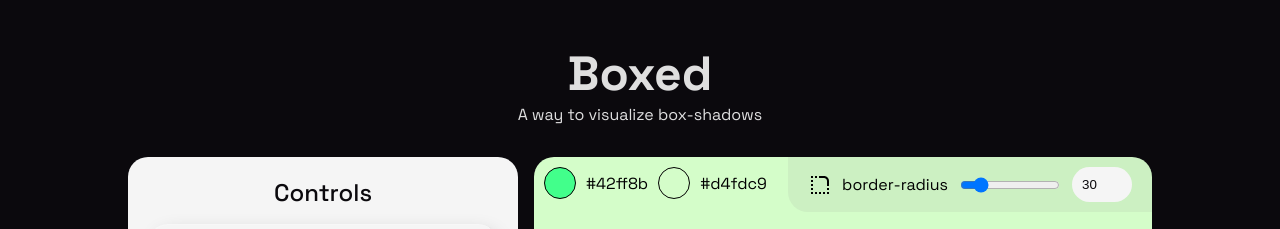
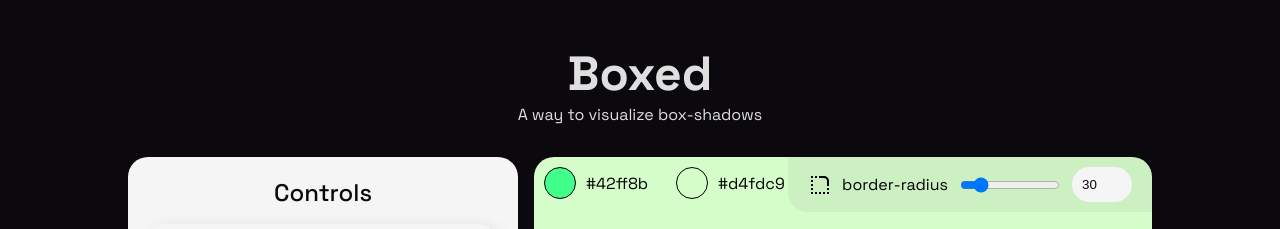
Before and after one commit to RyanMilbourne/boxed, a React (Vite) app: page / in a window 1280 px wide. Shown: the top 229 px of the page. Built offline with nearby package versions, Linux system fonts and the light colour scheme.

Commit message:
add color text input and styling

```diff
--- a/src/components/Box/Hero/HeroBox.jsx
+++ b/src/components/Box/Hero/HeroBox.jsx
@@ -125,7 +125,12 @@ const HeroBox = () => {
             onChange={handleBoxColor}
           />
         </div>
-        {boxColor}
+        <input
+          className="simple-input"
+          type="text"
+          value={boxColor}
+          onChange={handleBoxColor}
+        />
         <div
           className="color-picker-display"
           style={{
@@ -140,7 +145,12 @@ const HeroBox = () => {
             onChange={handleBackgroundColor}
           />
         </div>
-        {backgroundColor}
+        <input
+          className="simple-input"
+          type="text"
+          value={backgroundColor}
+          onChange={handleBackgroundColor}
+        />
       </div>
       <div className="hero-box-scale-container">
         <div className="scale-icon" onClick={handleScaleDecrease}>
--- a/src/index.css
+++ b/src/index.css
@@ -27,3 +27,14 @@ h1 {
 p {
   margin-block: 0;
 }
+
+.simple-input {
+  background-color: transparent;
+  color: inherit;
+  padding: 0;
+  width: 80px;
+  font-size: 16px;
+  font-family: inherit;
+  border: none;
+  cursor: pointer;
+}
```
